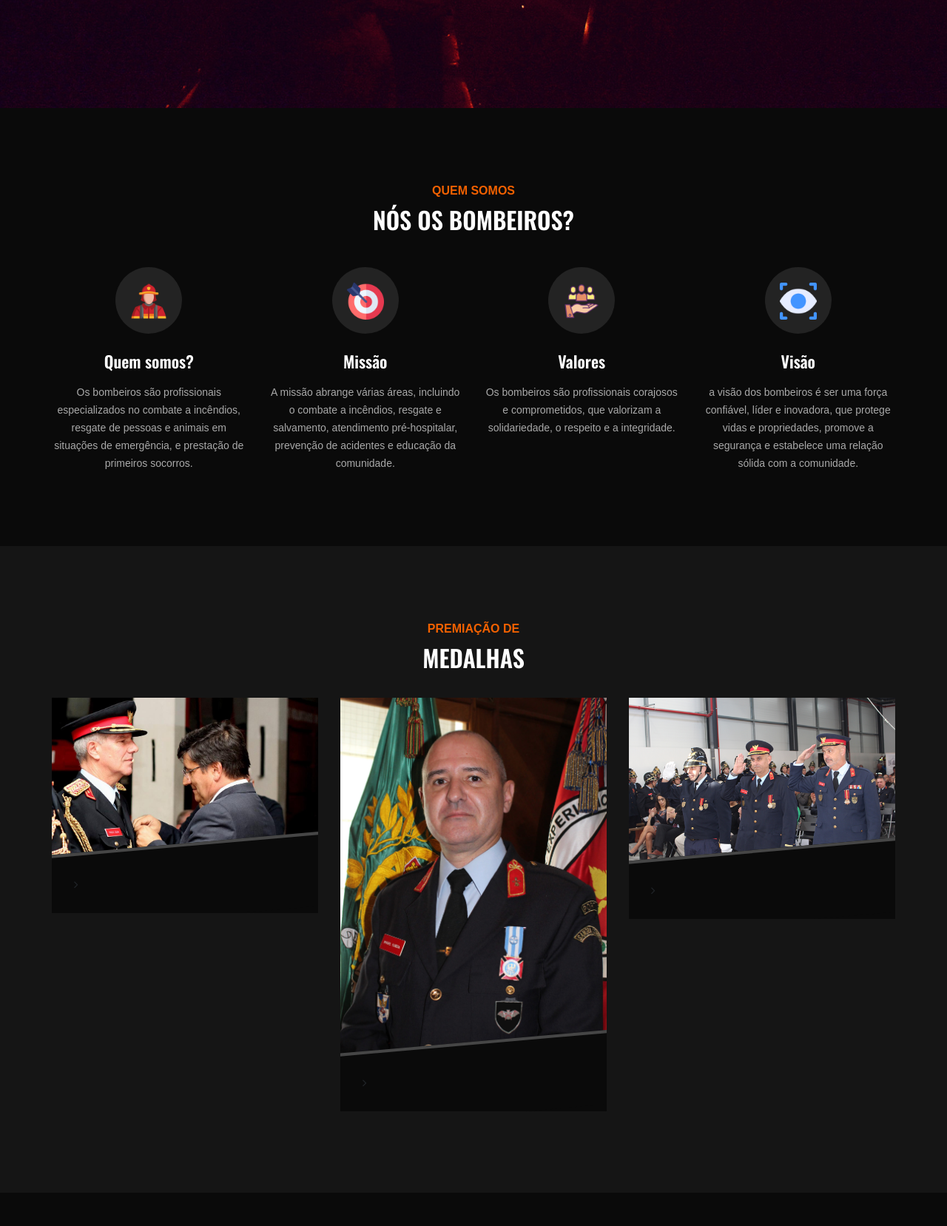
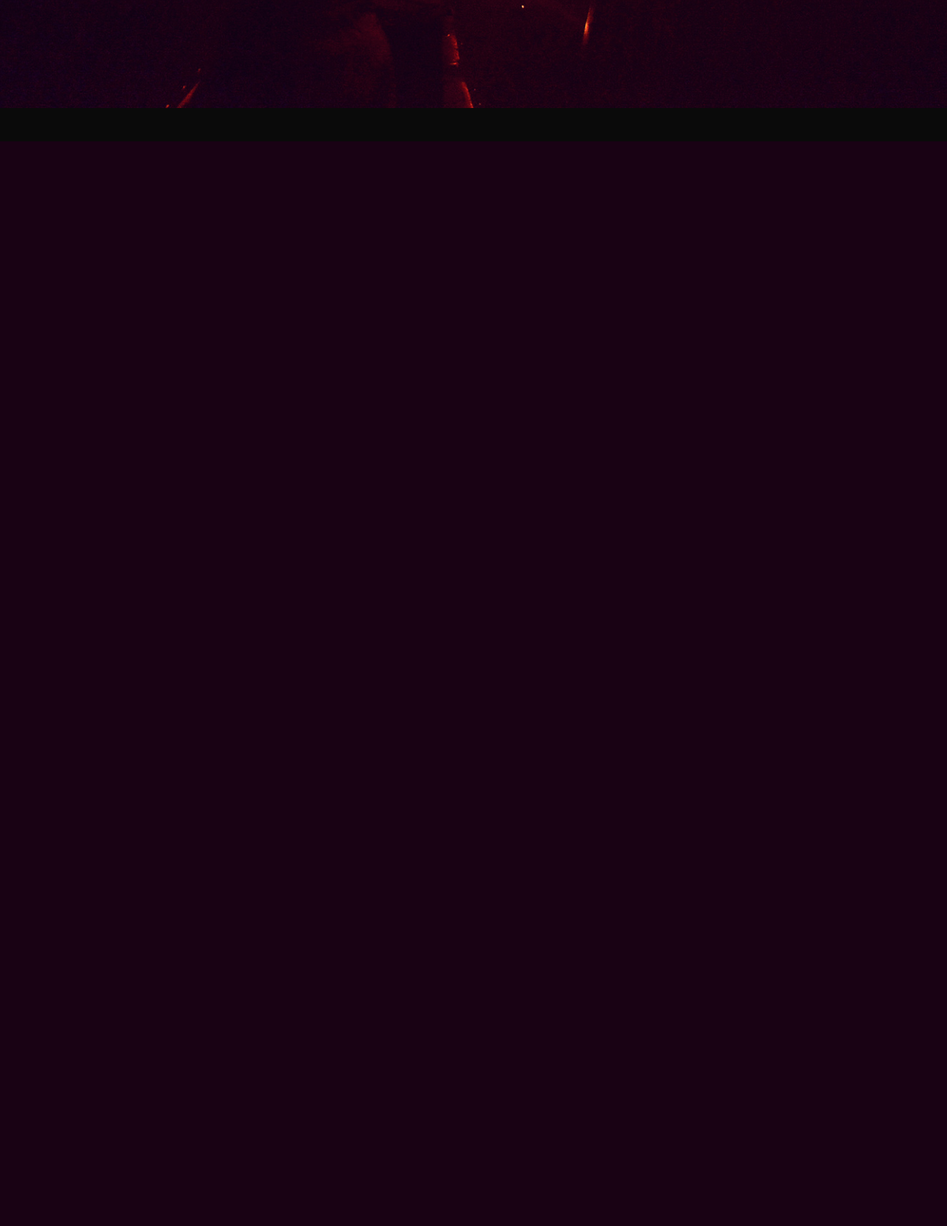
Before and after one commit to TiagoFrias/Bombeirosfurirus, a PHP site: page /Bombeiros/ in a window 1280 px wide. Shown: the part 894-2551 px from the top of the page at 74% size. After the commit the page ends 1085 px from the top, so only its background shows below. Run offline with PHP 8.4, Linux system fonts and the light colour scheme; some web fonts are replaced.

Commit message:
main page

```diff
--- a/index.php
+++ b/index.php
@@ -102,96 +102,6 @@
     <!-- Hero Section End -->
 
     <!-- ChoseUs Section Begin -->
-    <section class="choseus-section spad">
-        <div class="container">
-            <div class="row">
-                <div class="col-lg-12">
-                    <div class="section-title">
-                        <span>Quem somos</span>
-                        <h2>Nós os Bombeiros?</h2>
-                    </div>
-                </div>
-            </div>
-            <div class="row">
-                <div class="col-lg-3 col-sm-6">
-                    <div class="cs-item">
-                        <span class=""><img src="img/firefighter.png" height="50px" width="50px" alt=""></span>
-                        <h4>Quem somos?</h4>
-                        <p>Os bombeiros são profissionais especializados no combate a incêndios, resgate de pessoas e animais em situações de emergência, e prestação de primeiros socorros.</p>
-                    </div>
-                </div>
-                <div class="col-lg-3 col-sm-6">
-                    <div class="cs-item">
-                        <span class=""><img src="img/target.png" height="50px" width="50px" alt=""></span>
-                        <h4>Missão</h4>
-                        <p>A missão abrange várias áreas, incluindo o combate a incêndios, resgate e salvamento, atendimento pré-hospitalar, prevenção de acidentes e educação da comunidade.</p>
-                    </div>
-                </div>
-                <div class="col-lg-3 col-sm-6">
-                    <div class="cs-item">
-                        <span class=""><img src="img/value.png" height="50px" width="50px" alt=""></span>
-                        <h4>Valores</h4>
-                        <p>Os bombeiros são profissionais corajosos e comprometidos, que valorizam a solidariedade, o respeito e a integridade.</p>
-                    </div>
-                </div>
-                <div class="col-lg-3 col-sm-6">
-                    <div class="cs-item">
-                        <span class=""><img src="img/eye.png" height="50px" width="50px" alt=""></span>
-                        <h4>Visão</h4>
-                        <p>a visão dos bombeiros é ser uma força confiável, líder e inovadora, que protege vidas e propriedades, promove a segurança e estabelece uma relação sólida com a comunidade.</p>
-                    </div>
-                </div>
-            </div>
-        </div>
-    </section>
-    <!-- ChoseUs Section End -->
-
-    <!-- Classes Section Begin -->
-    <section class="classes-section spad">
-        <div class="container">
-            <div class="row">
-                <div class="col-lg-12">
-                    <div class="section-title">
-                        <span>Premiação de</span>
-                        <h2>Medalhas</h2>
-                    </div>
-                </div>
-            </div>
-            <div class="row">
-                <div class="col-lg-4 col-md-6">
-                    <div class="class-item">
-                        <div class="ci-pic">
-                            <img src="img/classes/colar4.jpg" alt="">
-                        </div>
-                        <div class="ci-text">
-                            <i class="fa fa-angle-right"></i>
-                        </div>
-                    </div>
-                </div>
-                <div class="col-lg-4 col-md-6">
-                    <div class="class-item">
-                        <div class="ci-pic">
-                            <img src="img/classes/colar5.jpg" alt="">
-                        </div>
-                        <div class="ci-text">
-                            <i class="fa fa-angle-right"></i>
-                        </div>
-                    </div>
-                </div>
-                <div class="col-lg-4 col-md-6">
-                    <div class="class-item">
-                        <div class="ci-pic">
-                            <img src="img/classes/colar6.jpg" alt="">
-                        </div>
-                        <div class="ci-text">
-                            <i class="fa fa-angle-right"></i>
-                        </div>
-                    </div>
-                </div>
-            </div>
-        </div>
-    </section>
-    <!-- ChoseUs Section End -->
 
 
     <!-- Get In Touch Section Begin -->
```
